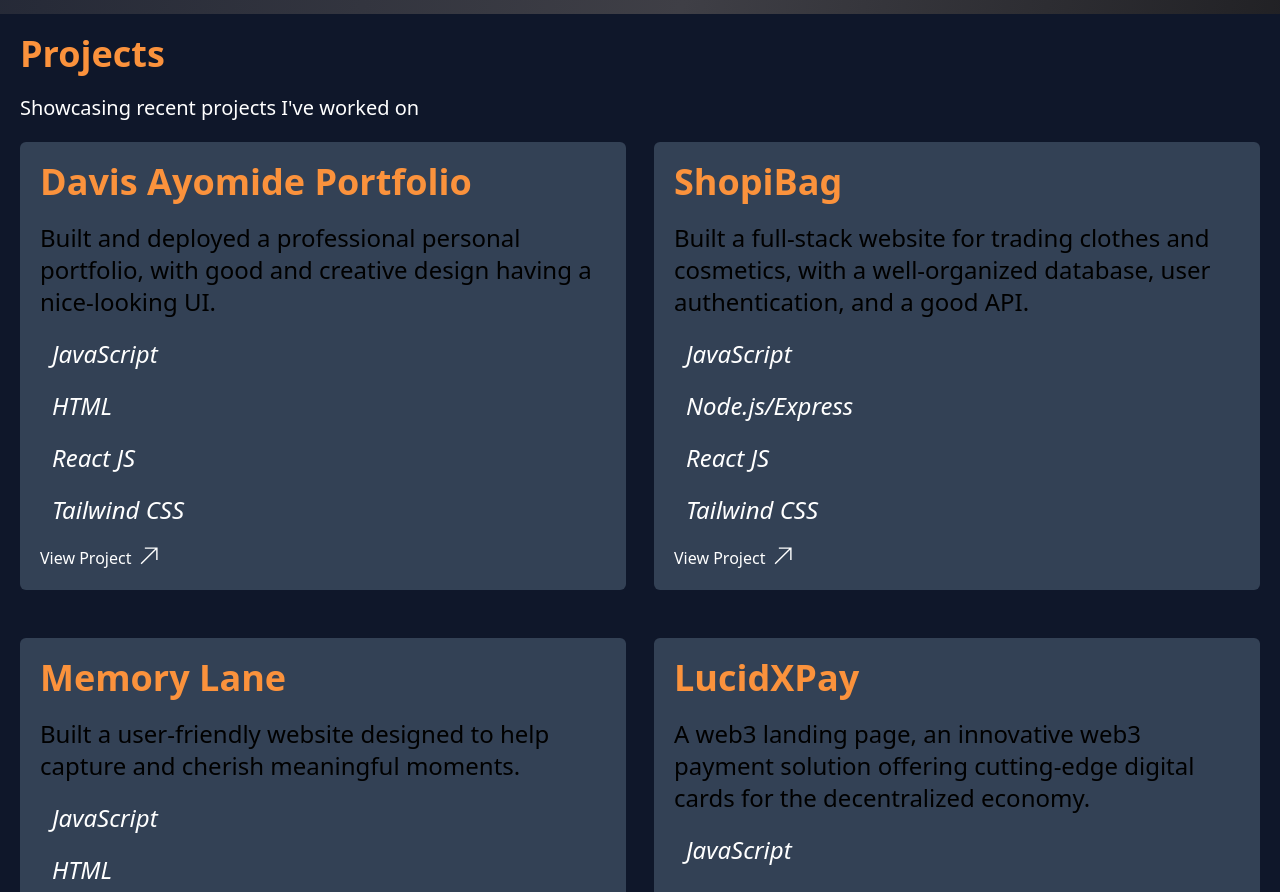
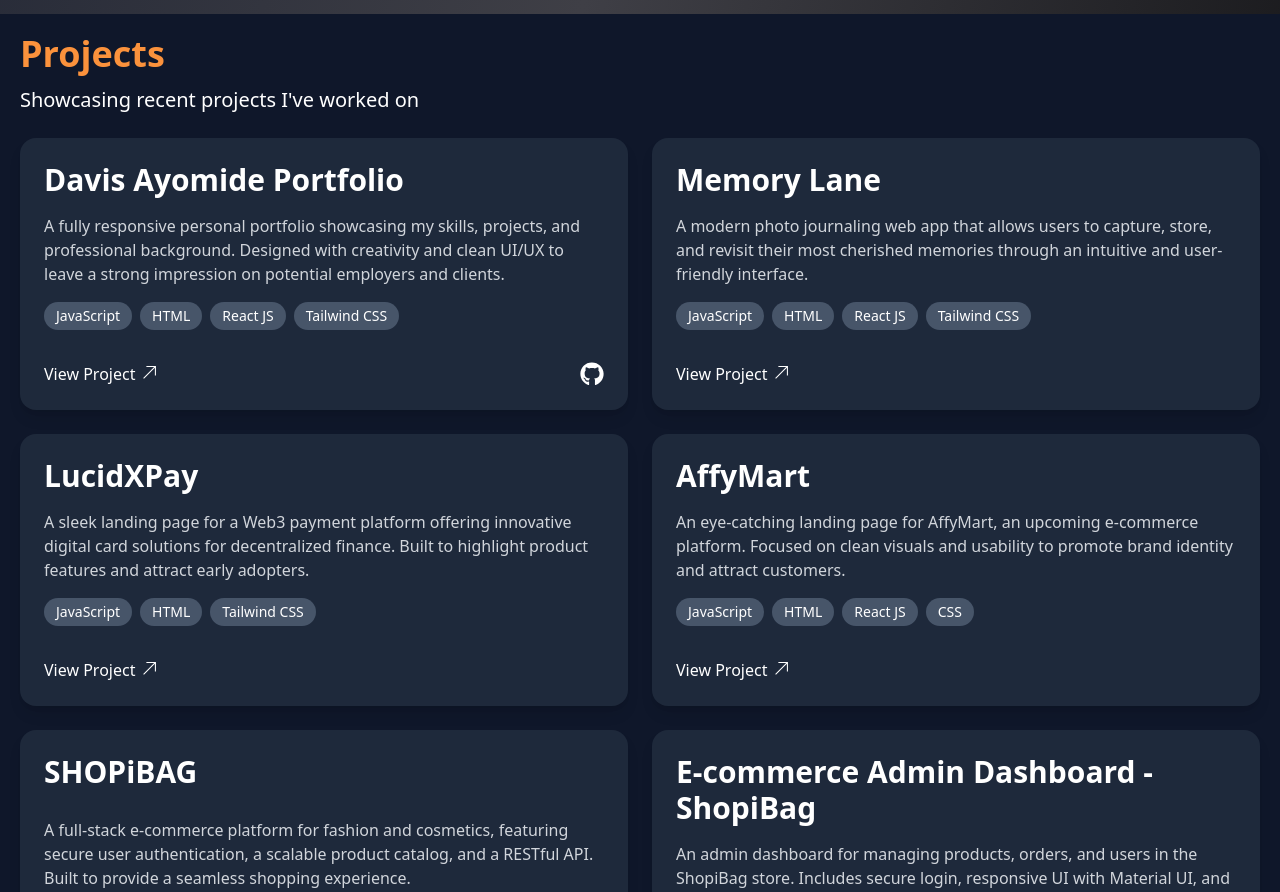
Before and after one commit to lucid-techwrld/mainPortfolio, a React (Vite) app: page / in a window 1280 px wide. Shown: the part 2660-3552 px from the top of the page. Built offline with nearby package versions, Linux system fonts and the light colour scheme.

Commit message:
update project card

```diff
--- /dev/null
+++ b/src/components/ProjectInfo.js
@@ -0,0 +1,73 @@
+const projectInfo = [
+  {
+    name: "Davis Ayomide Portfolio",
+    description:
+      "A fully responsive personal portfolio showcasing my skills, projects, and professional background. Designed with creativity and clean UI/UX to leave a strong impression on potential employers and clients.",
+    link: "https://davisayomide.netlify.app",
+    github: "https://github.com/lucid-techwrld/mainPortfolio#",
+    languages: ["JavaScript", "HTML", "React JS", "Tailwind CSS"],
+  },
+  {
+    name: "Memory Lane",
+    description:
+      "A modern photo journaling web app that allows users to capture, store, and revisit their most cherished memories through an intuitive and user-friendly interface.",
+    link: "https://memorylane-vaq6.onrender.com",
+    github: "",
+    languages: ["JavaScript", "HTML", "React JS", "Tailwind CSS"],
+  },
+  {
+    name: "LucidXPay",
+    description:
+      "A sleek landing page for a Web3 payment platform offering innovative digital card solutions for decentralized finance. Built to highlight product features and attract early adopters.",
+    link: "https://lucidxpay.onrender.com",
+    github: "",
+    languages: ["JavaScript", "HTML", "Tailwind CSS"],
+  },
+  {
+    name: "AffyMart",
+    description:
+      "An eye-catching landing page for AffyMart, an upcoming e-commerce platform. Focused on clean visuals and usability to promote brand identity and attract customers.",
+    link: "https://affymart.onrender.com",
+    github: "",
+    languages: ["JavaScript", "HTML", "React JS", "CSS"],
+  },
+  {
+    name: "SHOPiBAG",
+    description:
+      "A full-stack e-commerce platform for fashion and cosmetics, featuring secure user authentication, a scalable product catalog, and a RESTful API. Built to provide a seamless shopping experience.",
+    link: "https://shopibag-store.onrender.com/",
+    github: "https://github.com/lucid-techwrld/shopibag",
+    languages: ["JavaScript", "Node.js/Express", "React JS", "Tailwind CSS"],
+  },
+  {
+    name: "E-commerce Admin Dashboard - ShopiBag",
+    description:
+      "An admin dashboard for managing products, orders, and users in the ShopiBag store. Includes secure login, responsive UI with Material UI, and CRUD functionality powered by a Node.js backend.",
+    link: "https://shopibag-admin.onrender.com",
+    github: "https://github.com/lucid-techwrld/shopibag_backend",
+    languages: [
+      "JavaScript",
+      "Node.js/Express",
+      "React JS",
+      "Tailwind CSS",
+      "MUI",
+    ],
+  },
+  {
+    name: "Mini StackOverflow",
+    description:
+      "A collaborative full-stack Q&A platform built with another developer using Git and GitHub for version control. Features include user authentication, voting, real-time Q&A interactions, and a well-structured backend API—designed to simulate the core functionality of StackOverflow.",
+    link: "https://ministack-tecd.onrender.com",
+    github: "https://github.com/Warith08158/min-stack",
+    languages: [
+      "JavaScript",
+      "Node.js/Express",
+      "React JS",
+      "Tailwind CSS",
+      "Git",
+      "GitHub",
+    ],
+  },
+];
+
+export default projectInfo;
--- a/src/components/project.jsx
+++ b/src/components/project.jsx
@@ -1,108 +1,72 @@
 import React from "react";
 import useScrollAnimation from "../config/useScrollAnimation";
 import { TfiArrowTopRight } from "react-icons/tfi";
-
-const projectInfo = [
-  {
-    name: "Davis Ayomide Portfolio",
-    description:
-      "Built and deployed a professional personal portfolio, with good and creative design having a nice-looking UI.",
-    link: "https://davisayomide.netlify.app",
-    languages: ["JavaScript", "HTML", "React JS", "Tailwind CSS"],
-  },
-  {
-    name: "ShopiBag",
-    description:
-      "Built a full-stack website for trading clothes and cosmetics, with a well-organized database, user authentication, and a good API.",
-    link: "",
-    languages: ["JavaScript", "Node.js/Express", "React JS", "Tailwind CSS"],
-  },
-  {
-    name: "Memory Lane",
-    description:
-      "Built a user-friendly website designed to help capture and cherish meaningful moments.",
-    link: "https://memorylane-vaq6.onrender.com",
-    languages: ["JavaScript", "HTML", "React JS", "Tailwind CSS"],
-  },
-  {
-    name: "LucidXPay",
-    description:
-      "A web3 landing page, an innovative web3 payment solution offering cutting-edge digital cards for the decentralized economy.",
-    link: "https://lucidxpay.onrender.com",
-    languages: ["JavaScript", "HTML", "Tailwind CSS"],
-  },
-  {
-    name: "AffyMart",
-    description:
-      "Created a landing page to promote a project, AffyMart, an e-commerce website with a user-friendly UI.",
-    link: "https://affymart.onrender.com",
-    languages: ["JavaScript", "HTML", "React JS", "CSS"],
-  },
-  {
-    name: "SHOPiBAG",
-    description:
-      "A full-stack e-commerce website for trading clothes and cosmetics, with a well-organized database, user authentication, and a good API.",
-    link: "",
-    languages: ["JavaScript", "Node.js/Express", "React JS", "Tailwind CSS"],
-  },
-  {
-    name: "E-commerce Admin Dashboard-Shopibag",
-    description:
-      "A full-stack e-commerce website for trading clothes and cosmetics, with a well-organized database, user authentication, and a good API.",
-    link: "",
-    languages: [
-      "JavaScript",
-      "Node.js/Express",
-      "React JS",
-      "Tailwind CSS",
-      "MUI",
-    ],
-  },
-  {
-    name: "Mini StackOverFlow",
-    description:
-      "A full-stack website for asking and answering questions, with a well-organized database, user authentication, collaborative with other developers.",
-    link: "",
-    languages: ["JavaScript", "Node.js/Express", "React JS", "Tailwind CSS"],
-  },
-];
+import { FaGithub } from "react-icons/fa";
+import projectInfo from "./ProjectInfo";
 
 const Project = () => {
   useScrollAnimation("hidden-project", "show-project");
 
   return (
-    <div id="projects" className="w-full h-54 p-5 bg-slate-900">
-      <h1 className="text-2xl lg:text-4xl md:text-3xl font-bold mb-5 text-orange-400">
+    <div id="projects" className="w-full p-5 bg-slate-900">
+      <h1 className="text-2xl lg:text-4xl md:text-3xl font-bold mb-3 text-orange-400">
         Projects
       </h1>
-      <p className="text-white text-sm md:text-xl lg:text-xl">
+      <p className="text-white text-sm md:text-xl mb-6">
         Showcasing recent projects I've worked on
       </p>
-      <div className="grid lg:grid-cols-2 md:grid-cols-2 grid-cols-1 w-full h-full gap-7 sm:grid-cols-1">
+
+      <div className="grid lg:grid-cols-2 md:grid-cols-2 sm:grid-cols-1 gap-6">
         {projectInfo.map((project, index) => (
           <div
             key={index}
-            className="hidden-project w-full h-auto bg-slate-700 rounded-md p-5 mt-5 space-y-5"
+            className="hidden-project bg-slate-800 rounded-2xl shadow-lg p-6 flex flex-col justify-between space-y-4 transition-all duration-300 hover:shadow-orange-400"
           >
-            <p className="lg:text-4xl md:text-3xl text-2xl font-bold text-orange-400">
+            {/* Project Title */}
+            <p className="text-white text-2xl md:text-3xl font-bold">
               {project.name}
             </p>
-            <p className="lg:text-2xl md:text-2xl text-xl">
+
+            {/* Description */}
+            <p className="text-gray-300 text-sm md:text-base">
               {project.description}
             </p>
-            {project.languages.map((language, index) => (
-              <div
-                key={index}
-                className="lg:text-2xl md:text-2xl text-xl text-white px-3 italic"
+
+            {/* Technology Tags */}
+            <div className="flex flex-wrap gap-2 mt-2">
+              {project.languages.map((language, index) => (
+                <span
+                  key={index}
+                  className="text-xs md:text-sm text-white bg-slate-600 px-3 py-1 rounded-full"
+                >
+                  {language}
+                </span>
+              ))}
+            </div>
+
+            {/* Links */}
+            <div className="flex justify-between items-center pt-4">
+              <a
+                href={project.link}
+                target="_blank"
+                rel="noopener noreferrer"
+                className="text-white flex items-center gap-1 hover:text-orange-400 transition"
               >
-                <p>{language}</p>
-              </div>
-            ))}
-            <div className="flex gap-1">
-              <a href={project.link} target="_blank" className="text-white">
                 View Project
+                <TfiArrowTopRight className="text-lg" />
               </a>
-              <TfiArrowTopRight className="text-2xl font-bold text-white" />
+
+              {/* GitHub Icon if exists */}
+              {project.github && (
+                <a
+                  href={project.github}
+                  target="_blank"
+                  rel="noopener noreferrer"
+                  className="text-white hover:text-orange-400 transition"
+                >
+                  <FaGithub className="text-2xl" />
+                </a>
+              )}
             </div>
           </div>
         ))}
```
